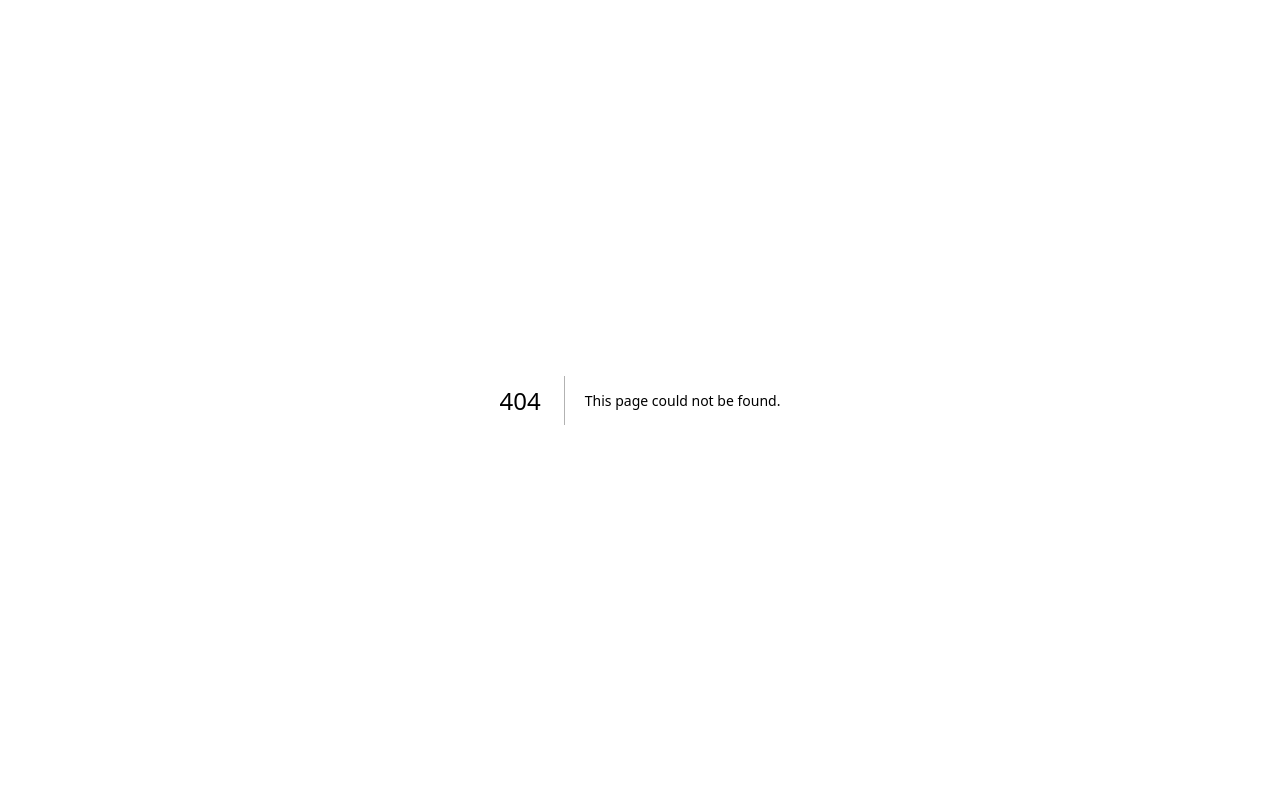
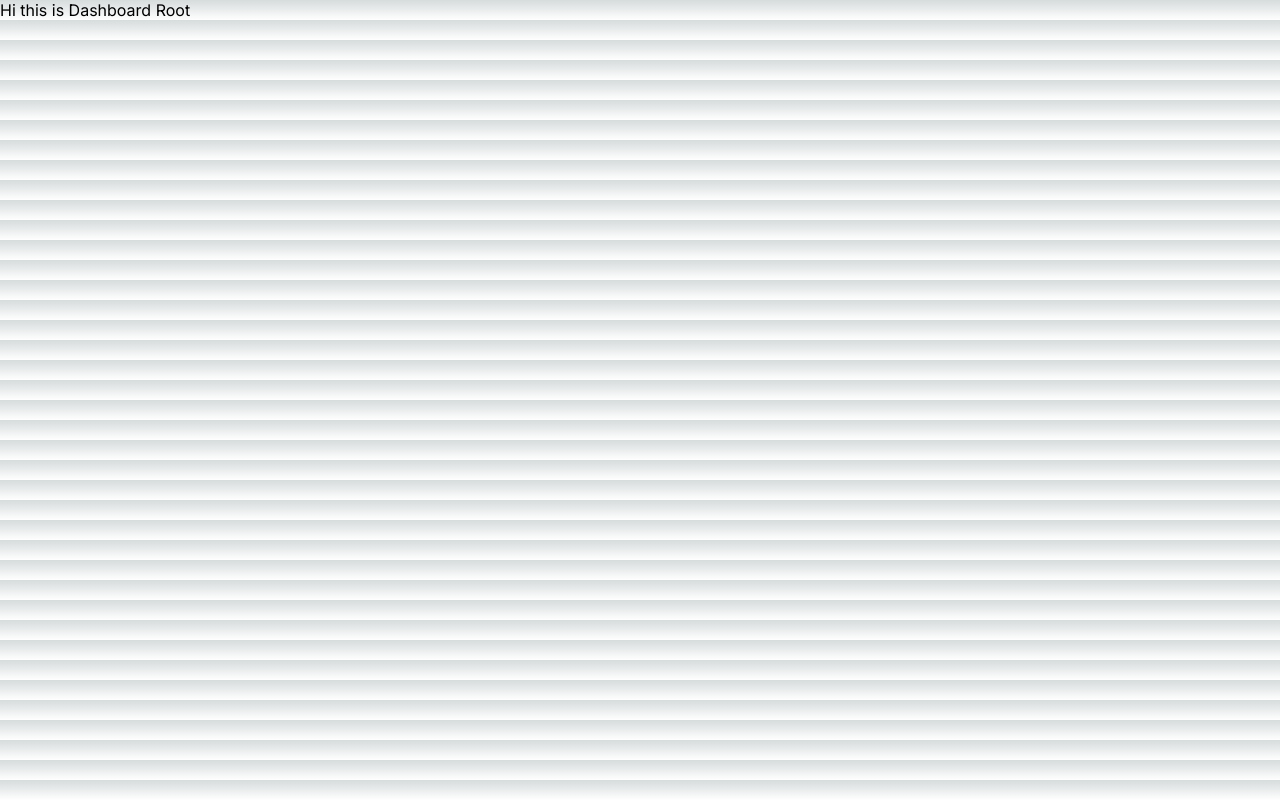
Before and after one commit to calvinhlee23/ChatApp-web, a Next.js app: page /dashboard in a window 1280 px wide. Before the commit this address had no page. Built offline with nearby package versions, Linux system fonts and the light colour scheme.

Commit message:
adding FE structure & testing

```diff
--- /dev/null
+++ b/src/app/dashboard/page.tsx
@@ -0,0 +1,5 @@
+import React, { ReactElement } from "react";
+
+export default function DashboardRoot(): ReactElement {
+  return <div>Hi this is Dashboard Root</div>;
+}
```
